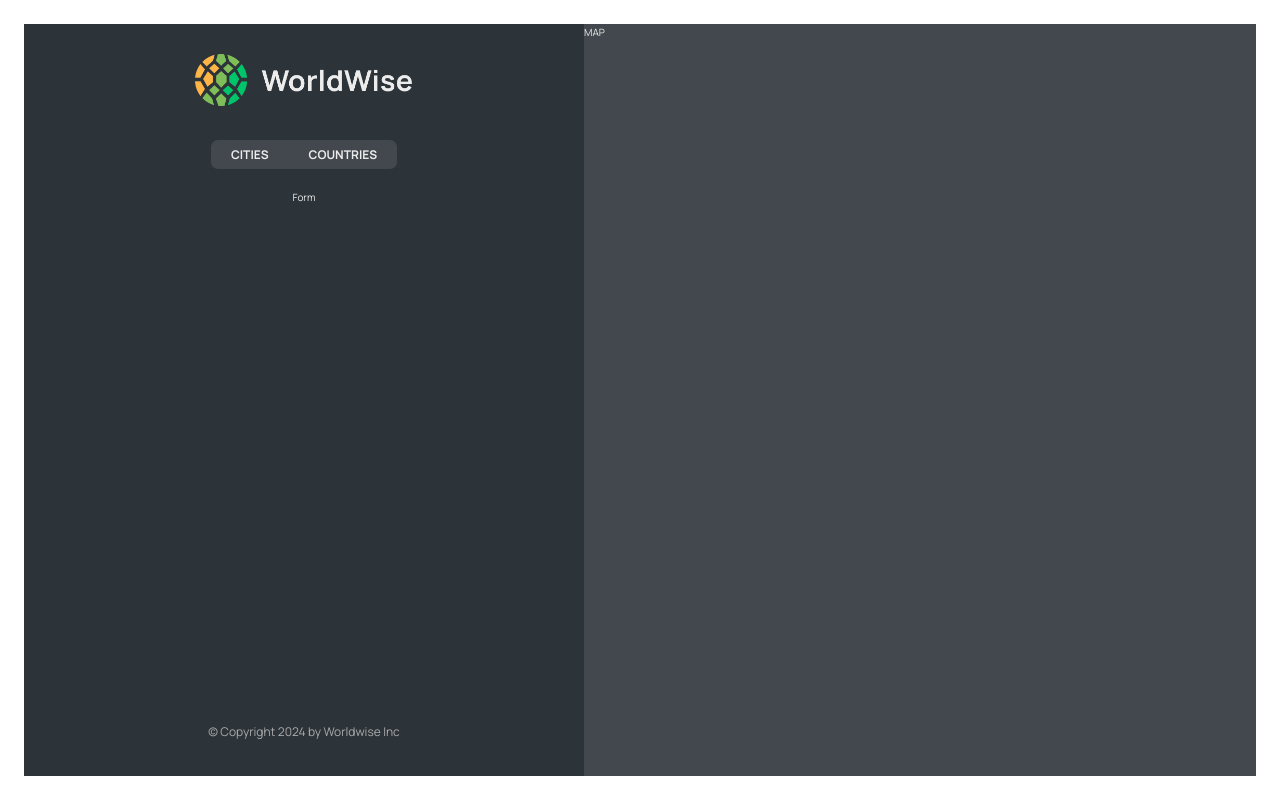
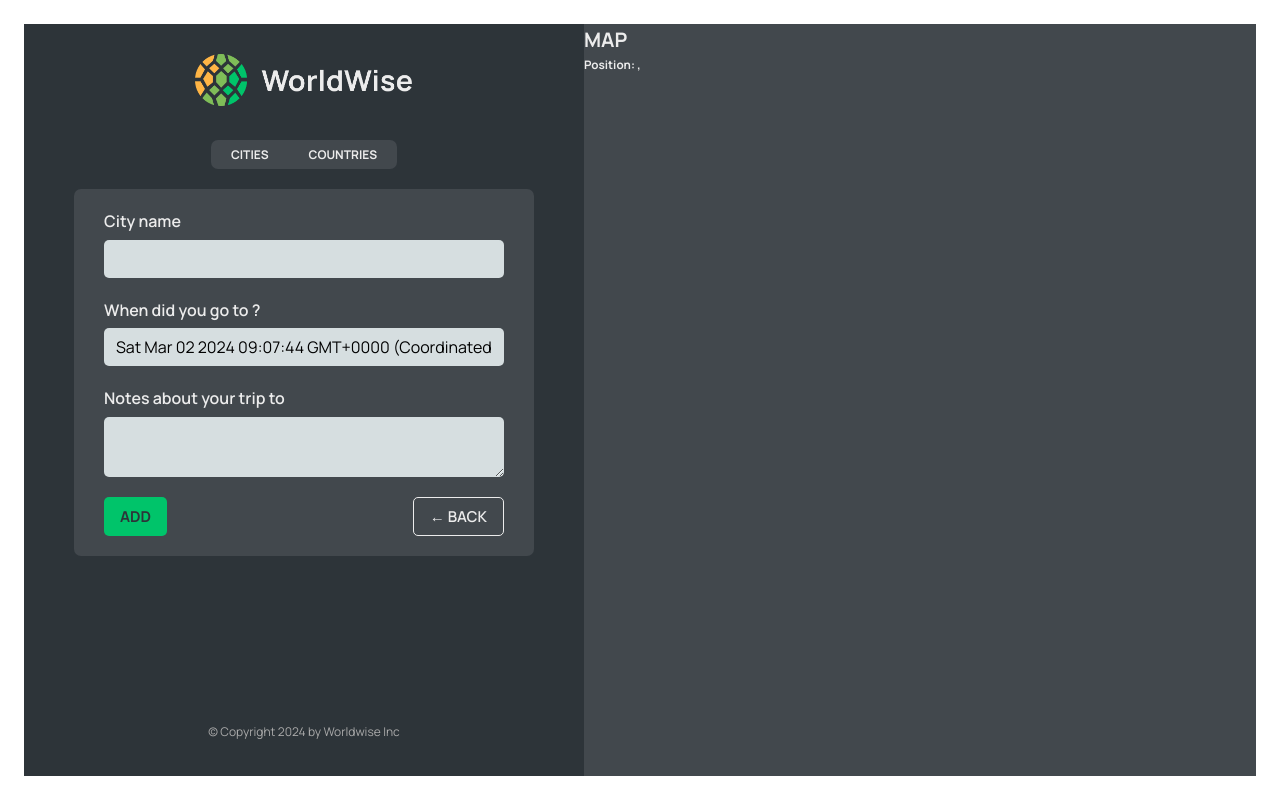
Before and after one commit to kennedymwaniki/Worldwise, a React (Vite) app: page /app/form in a window 1280 px wide. Built offline with nearby package versions, Linux system fonts and the light colour scheme; data requests are answered from the project's data file.

Commit message:
city items

```diff
--- a/src/App.jsx
+++ b/src/App.jsx
@@ -1,4 +1,5 @@
-import { BrowserRouter, Routes, Route } from "react-router-dom";
+import { useState, useEffect } from "react";
+import { BrowserRouter, Routes, Route, Navigate } from "react-router-dom";
 import Product from "./pages/Product";
 import Pricing from "./pages/Pricing";
 import HomePage from "./pages/HomePage";
@@ -6,7 +7,9 @@
 import AppLayout from "./pages/AppLayout";
 import Login from "./pages/Login";
 import CityList from "./components/CityList";
-import { useState, useEffect } from "react";
+import CountryList from "./components/CountryList";
+import City from "./components/City";
+import Form from "./components/Form";
 
 const BASE_URL = `http://localhost:9000`;
 
@@ -40,16 +43,17 @@
         <Route path="pricing" element={<Pricing />} />
         <Route path="login" element={<Login />} />
         <Route path="app" element={<AppLayout />}>
-          <Route
-            index
-            element={<CityList cities={cities} isLoading={isLoading} />}
-          />
+          <Route index element={<Navigate replace to="cities" />} />
+          <Route path="cities/:id " element={<City />} />
           <Route
             path="cities"
             element={<CityList cities={cities} isLoading={isLoading} />}
           />
-          <Route path="countries" element={<p>List of Coountries</p>} />
-          <Route path="form" element={<p>Form</p>} />
+          <Route
+            path="countries"
+            element={<CountryList cities={cities} isLoading={isLoading} />}
+          />
+          <Route path="form" element={<Form />} />
         </Route>
         <Route path="*" element={<PageNotFound />} />
       </Routes>
--- /dev/null
+++ b/src/components/Button.jsx
@@ -0,0 +1,10 @@
+import styles from "./Button.module.css";
+function Button({ children, onClick, type }) {
+  return (
+    <button onClick={onClick} className={`${styles.btn} ${styles[type]}`}>
+      {children}
+    </button>
+  );
+}
+
+export default Button;
--- a/src/components/City.jsx
+++ b/src/components/City.jsx
@@ -1,3 +1,4 @@
+import { useSearchParams } from "react-router-dom";
 import styles from "./City.module.css";
 
 const formatDate = (date) =>
@@ -9,7 +10,10 @@
   }).format(new Date(date));
 
 function City() {
+  const id = useSearchParams();
+  console.log(id);
   // TEMP DATA
+
   const currentCity = {
     cityName: "Lisbon",
     emoji: "🇵🇹",
--- a/src/components/CityItem.jsx
+++ b/src/components/CityItem.jsx
@@ -1,3 +1,5 @@
+/* eslint-disable react/prop-types */
+import { Link } from "react-router-dom";
 import styles from "./CityItem.module.css";
 
 const formatDate = (date) =>
@@ -8,14 +10,20 @@
   }).format(new Date(date));
 
 function CityItem({ city }) {
-  const { cityName, emoji, date } = city;
+  const { cityName, emoji, date, id, position } = city;
+  console.log(position);
 
   return (
-    <li className={styles.cityItem}>
-      <span className={styles.emoji}>{emoji}</span>
-      <h3 className={styles.name}>{cityName}</h3>
-      <time className={styles.date}>({formatDate(date)})</time>
-      <button className={styles.deleteBtn}>&times;</button>
+    <li>
+      <Link
+        className={styles.cityItem}
+        to={`${city.id}?lat=${position.lat}&lng=${position.lng}`}
+      >
+        <span className={styles.emoji}>{emoji}</span>
+        <h3 className={styles.name}>{cityName}</h3>
+        <time className={styles.date}>({formatDate(date)})</time>
+        <button className={styles.deleteBtn}>&times;</button>
+      </Link>
     </li>
   );
 }
--- a/src/components/CityList.jsx
+++ b/src/components/CityList.jsx
@@ -1,3 +1,4 @@
+/* eslint-disable react/prop-types */
 import styles from "./CityList.module.css";
 import Spinner from "./Spinner";
 import CityItem from "./CityItem";
@@ -10,7 +11,7 @@
   return (
     <ul className={styles.cityList}>
       {cities.map((city) => (
-        <CityItem city={city} key={city.id} />
+        <CityItem city={city} key={cities.id} />
       ))}
     </ul>
   );
--- /dev/null
+++ b/src/components/CountryList.jsx
@@ -0,0 +1,25 @@
+import styles from "./CountryList.module.css";
+import Spinner from "./Spinner";
+import CountryItem from "./CountryItem";
+import Message from "./Message";
+function CountryList({ cities, isLoading }) {
+  if (isLoading) return <Spinner />;
+
+  if (!cities.length)
+    return <Message message="Add your own city by clicking on the map" />;
+
+  const countries = cities.reduce((arr, city) => {
+    if (!arr.map((el) => el.country).includes(city.country))
+      return [...arr, { country: city.country, emoji: city.emoji }];
+    else return arr;
+  }, []);
+  return (
+    <ul className={styles.countryList}>
+      {countries.map((country) => (
+        <CountryItem country={country} />
+      ))}
+    </ul>
+  );
+}
+
+export default CountryList;
--- a/src/components/CountryList.module.css
+++ b/src/components/CountryList.module.css
@@ -2,11 +2,11 @@
   width: 100%;
   height: 65vh;
   list-style: none;
-  overflow-y: scroll;
+  /* overflow-y: scroll; */
   overflow-x: hidden;
 
   display: grid;
-  grid-template-columns: 1fr 1fr;
+  grid-template-columns: 1fr;
   align-content: start;
   gap: 1.6rem;
 }
--- a/src/components/Form.jsx
+++ b/src/components/Form.jsx
@@ -1,6 +1,8 @@
 // "https://api.bigdatacloud.net/data/reverse-geocode-client?latitude=0&longitude=0"
 
 import { useState } from "react";
+import { useNavigate } from "react-router-dom";
+import Button from "./Button";
 
 import styles from "./Form.module.css";
 
@@ -13,6 +15,7 @@
 }
 
 function Form() {
+  const navigate = useNavigate();
   const [cityName, setCityName] = useState("");
   const [country, setCountry] = useState("");
   const [date, setDate] = useState(new Date());
@@ -49,8 +52,17 @@
       </div>
 
       <div className={styles.buttons}>
-        <button>Add</button>
-        <button>&larr; Back</button>
+        <Button type="primary">Add</Button>
+        <Button
+          type="back"
+          onClick={(e) => {
+            e.preventDefault();
+
+            navigate(-1);
+          }}
+        >
+          &larr; Back
+        </Button>
       </div>
     </form>
   );
--- a/src/components/Map.jsx
+++ b/src/components/Map.jsx
@@ -1,5 +1,19 @@
 import styles from "./Map.module.css";
+import { useSearchParams, useNavigate } from "react-router-dom";
 function Map() {
-  return <div className={styles.mapContainer}>MAP</div>;
+  const navigate = useNavigate();
+
+  const [searchParams, setSearchParams] = useSearchParams();
+  const lat = searchParams.get("lat");
+  const lng = searchParams.get("lng");
+  console.log(lat, lng);
+  return (
+    <div className={styles.mapContainer} onClick={() => navigate("form")}>
+      <h1>MAP</h1>
+      <h3>
+        Position: {lat}, {lng}
+      </h3>
+    </div>
+  );
 }
 export default Map;
```
